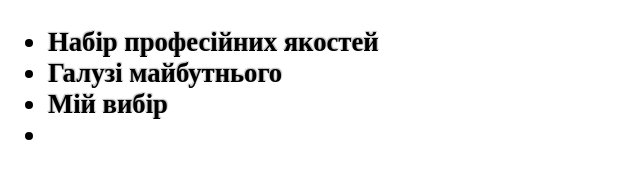
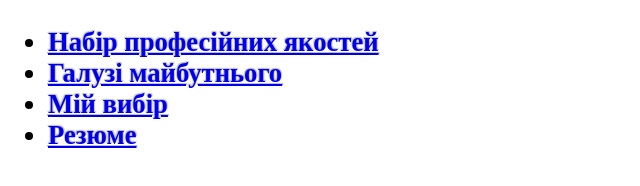
Before and after one commit to pitulko/pitulko.github.io, a plain HTML site: page menu.html in a window 1280 px wide. Shown: the whole page, without its empty margins (0-640 px from the left). Drawn offline with Linux system fonts and the light colour scheme.

Commit message:
Add files via upload

```diff
--- a/menu.html
+++ b/menu.html
@@ -7,10 +7,11 @@
 </head>
 <body>
 	<ul>
-		<li ><a href="професії майбутнього.html" target="main"> </a>Набір професійних якостей </li>
-		<li> <a href="професії майбутнього1.html" target="main"> </a>Галузі майбутнього</li>
-		<li> <a href="професії майбутнього2.html" target="main"> </a>Мій вибір</li>
-		<li> </li>
+		<li > <a href="професії майбутнього.html" target="main"> Набір професійних якостей</a> </li>
+		<li> <a href="професії майбутнього1.html" target="main"> Галузі майбутнього </a></li>
+		<li> <a href="професії майбутнього2.html" target="main"> Мій вибір</a></li>
+		<li> <a href="резюме.html" target="main"> Резюме </a> </li>
+
 
 	</ul>
 
```
Also changed, not shown: резюме.html (added, +19 -0 lines).
